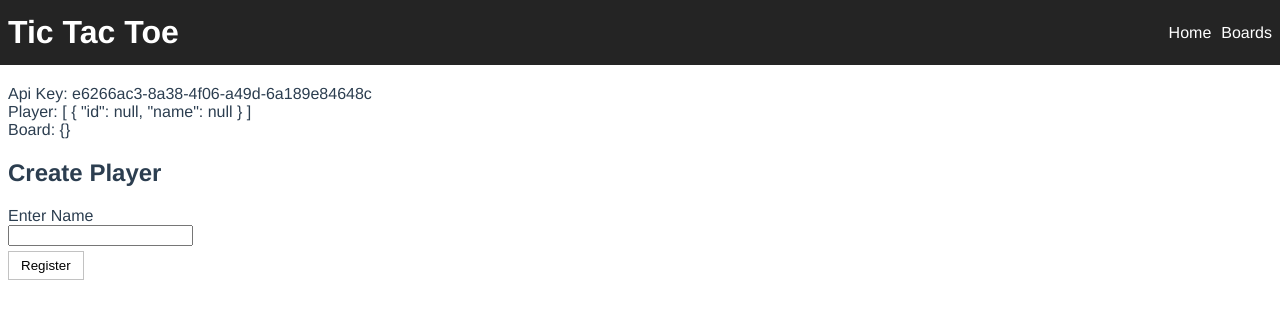
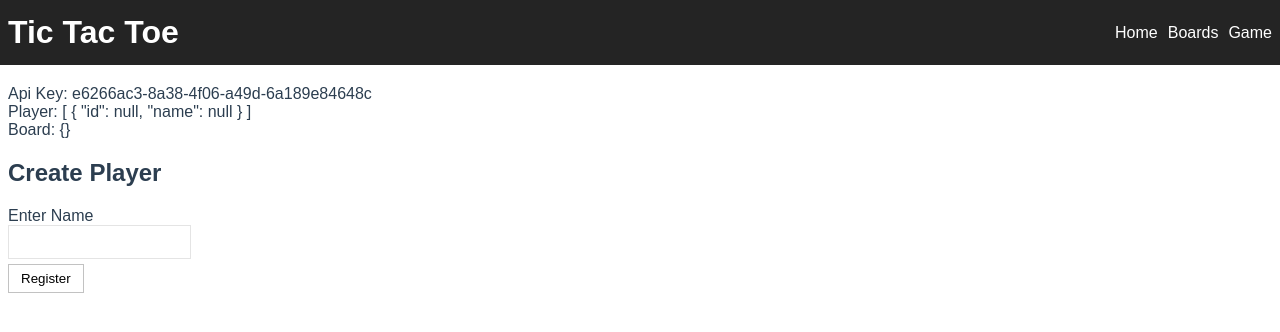
Before and after one commit to SrdjanMilic/Tic-Tac-Toe, a Vue app: page / in a window 1280 px wide. Shown: the top 332 px of the page. Built offline with nearby package versions, Linux system fonts and the light colour scheme.

Commit message:
css styling

```diff
--- a/src/App.vue
+++ b/src/App.vue
@@ -5,6 +5,7 @@
       <div class="nav-links">
         <router-link to="/">Home</router-link>
         <router-link to="boards">Boards</router-link>
+        <router-link to="game">Game</router-link>
       </div>
     </nav>
     <div class="info-box">
@@ -28,9 +29,7 @@ nav,
 }
 
 #app {
-  font-family: Avenir, Helvetica, Arial, sans-serif;
-  -webkit-font-smoothing: antialiased;
-  -moz-osx-font-smoothing: grayscale;
+  font-family: Arial, Helvetica, sans-serif;
   color: #2c3e50;
 }
 
@@ -45,8 +44,12 @@ button {
   cursor: pointer;
 }
 
-button:first-of-type {
+button {
   margin-right: 10px;
+}
+
+button:last-of-type {
+  margin: 0;
 }
 
 button:hover {
@@ -73,7 +76,11 @@ nav a {
   color: #fff;
 }
 
-.nav-links a:first-of-type {
+.nav-links a {
   margin-right: 10px;
 }
+
+.nav-links a:last-of-type {
+  margin-right: 0;
+}
 </style>
--- a/src/components/CreatePlayer.vue
+++ b/src/components/CreatePlayer.vue
@@ -52,4 +52,9 @@ export default {
 button {
   margin-top: 5px;
 }
+
+input[type="text"] {
+  height: 30px;
+  border: 1px solid #e4e4e4;
+}
 </style>
```
